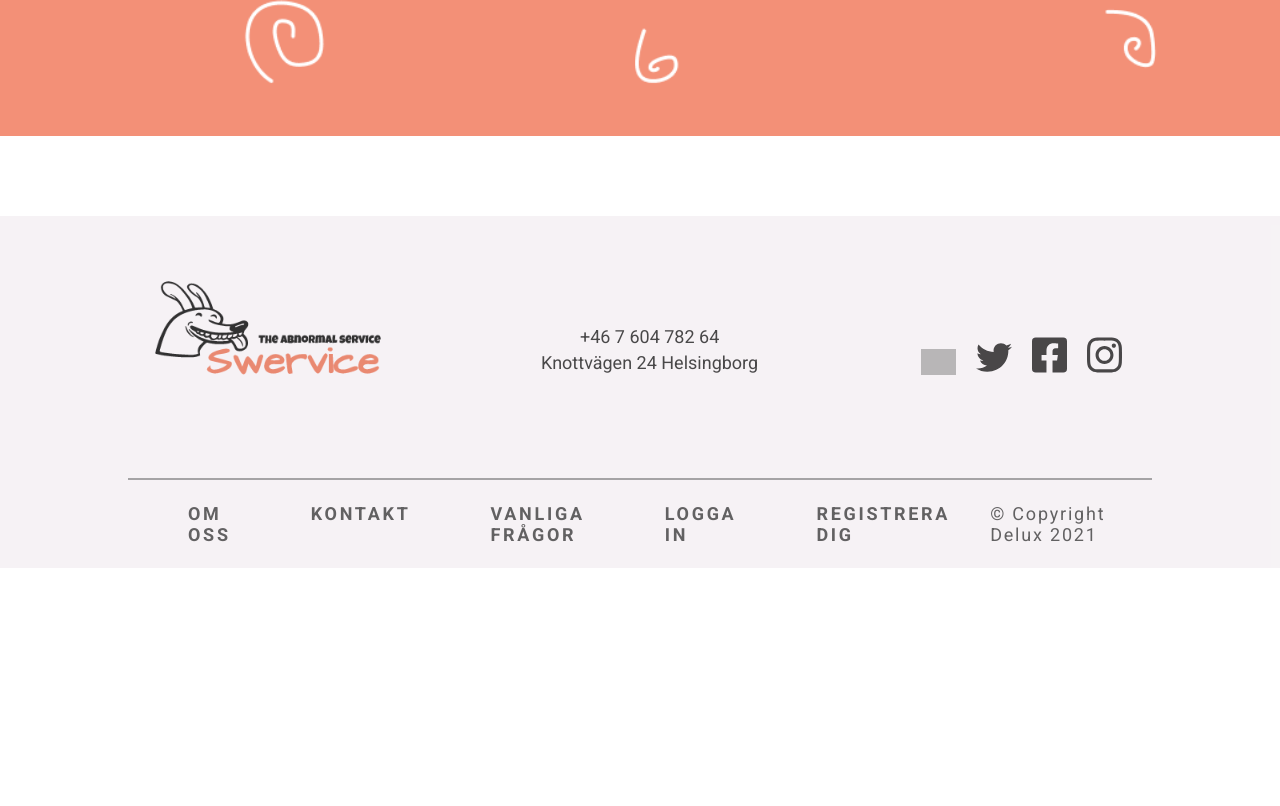
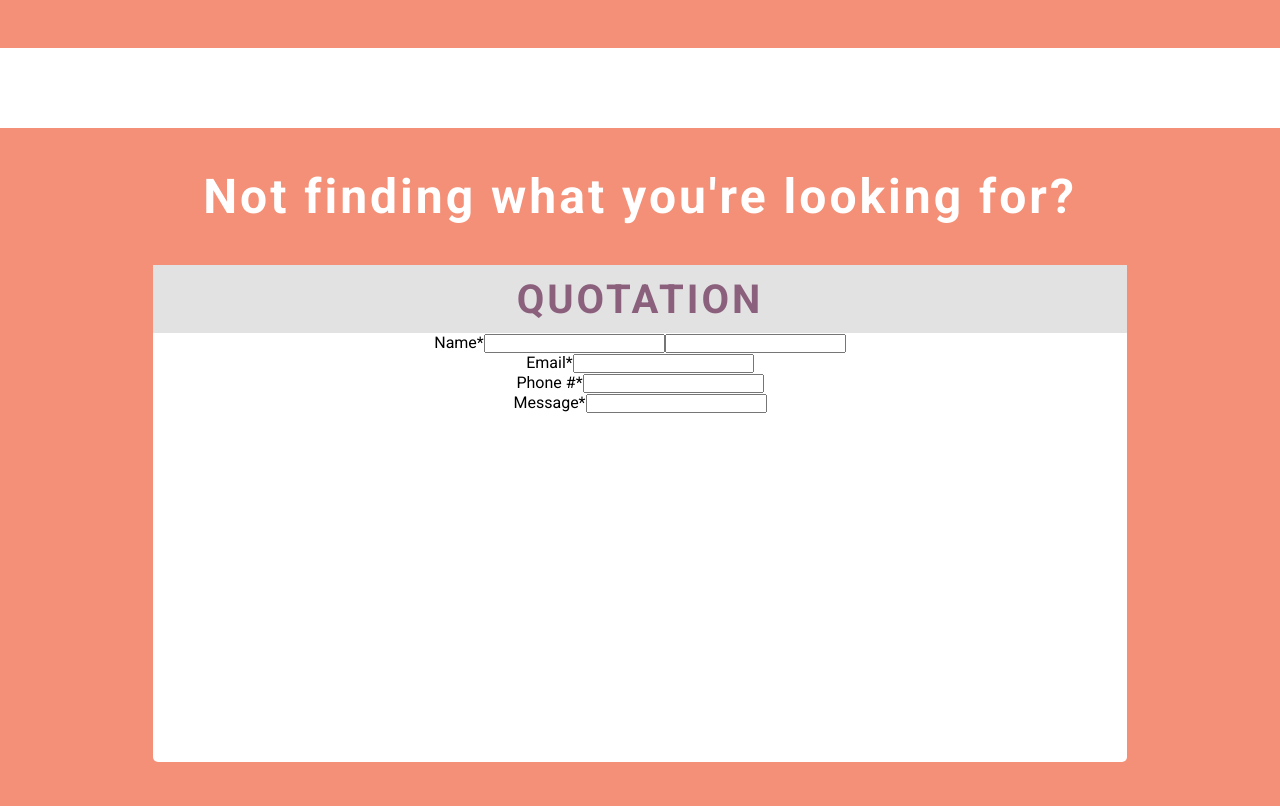
Before and after one commit to Sundholmare/grupparbete-agilt, a React (Create React App) app: page / in a window 1280 px wide. Shown: the part 1554-2360 px from the top of the page. Before the commit the page ends 2122 px from the top, so only its background shows below. Built offline with nearby package versions, Linux system fonts and the light colour scheme; grey boxes are pictures that could not be loaded.

Commit message:
jobbat med quota

```diff
--- a/src/App.js
+++ b/src/App.js
@@ -3,6 +3,7 @@ import Navbar from './components/Navbar';
 import About from './components/about/index';
 import Hero from './components/Hero';
 import Offer from './components/Offer';
+import Quotation from './components/Quotation'
 import Footer from './components/Footer'
 
 
@@ -14,6 +15,7 @@ function App() {
           <Navbar />
           <Hero />
           <Offer />
+          <Quotation />
           <Footer />
         </div>
       </div>
--- a/src/components/Hero/hero.module.css
+++ b/src/components/Hero/hero.module.css
@@ -1,7 +1,7 @@
 @import url("https://fonts.googleapis.com/css2?family=Roboto:wght@300;400;700&display=swap");
 
 .hero {
-  height: 100vh;
+  height: 89vh;
   background-color: #8a607d;
   display: flex;
   justify-content: center;
@@ -43,4 +43,10 @@
   letter-spacing: 2px;
   font-weight: bold;
   margin-top: 2rem;
+  cursor: pointer;
+  transition: all 0.3s;
 }
+
+.heroButton:hover {
+  background-color: #fb7554;
+}
--- a/src/components/Navbar/navbar.module.css
+++ b/src/components/Navbar/navbar.module.css
@@ -1,8 +1,9 @@
-@import url('https://fonts.googleapis.com/css2?family=Roboto:wght@300;400&display=swap');
+@import url("https://fonts.googleapis.com/css2?family=Roboto:wght@300;400&display=swap");
 
 .wrapper {
   height: 110px;
   padding: 0 20px;
+  box-shadow: 5px 5px 15px 5px #000000;
 }
 
 .content {
@@ -29,7 +30,7 @@
 
 .links a {
   text-decoration: none;
-  font-family: 'Roboto', sans-serif;
+  font-family: "Roboto", sans-serif;
   color: #131010;
   font-size: 14px;
   transition: all 0.3s;
@@ -56,7 +57,7 @@
   color: #ffffff;
   background: #131010;
   font-size: 12px;
-  font-family: 'Roboto', sans-serif;
+  font-family: "Roboto", sans-serif;
   transition: all 0.3s;
 }
 
--- a/src/components/Offer/offer.module.css
+++ b/src/components/Offer/offer.module.css
@@ -34,7 +34,7 @@
 .offerCardTwo,
 .offerCardThree {
   background-color: white;
-  height: 239px;
+  height: 259px;
   width: 239px;
   border-radius: 20px;
 }
--- /dev/null
+++ b/src/components/Quotation/index.js
@@ -0,0 +1,32 @@
+import Styles from "./quotation.module.css";
+
+
+const Quotation = () => {
+    return (
+      <div className={Styles.quota}>
+        <h1 className={Styles.quotaQuestion}>Not finding what you're looking for?</h1>
+        <div className={Styles.quotaBox}>
+            <div className={Styles.quotaTitleBox}>
+                <h1 className={Styles.quotaTitle}>QUOTATION</h1>
+            </div>
+            <form className={Styles.quotaForm}>
+                <label for="name">Name*
+                    <input type="text" id="name" name="fname" />
+                    <input type="text" id="name" name="lname" />
+                </label>
+                <label for="email">Email*
+                    <input type="text" id="email" name="email" />
+                </label>
+                <label for="phone">Phone #*
+                    <input type="text" id="phone" name="phone" />
+                </label>
+                <label for="message">Message*
+                    <input type="text" id="message" name="message" />
+                </label>
+            </form>
+        </div>
+      </div>
+    );
+  };
+
+  export default Quotation;
--- /dev/null
+++ b/src/components/Quotation/quotation.module.css
@@ -0,0 +1,47 @@
+@import url("https://fonts.googleapis.com/css2?family=Roboto:wght@300;400;700&display=swap");
+
+.quota {
+  background-color: #f39077;
+  height: 721px;
+  font-family: "Roboto", sans-serif;
+  text-align: center;
+  display: flex;
+  /* justify-content: center; */
+  align-items: center;
+  flex-direction: column;
+  margin-bottom: 5rem;
+}
+
+.quotaQuestion {
+  color: white;
+  padding: 2.5rem 0;
+  font-size: 3rem;
+  letter-spacing: 3px;
+}
+
+.quotaBox {
+  height: 497px;
+  width: 973.9px;
+  background-color: #ffffff;
+  text-align: center;
+  border-radius: 5px;
+}
+
+.quotaTitleBox {
+  background-color: #e3e2e2;
+  height: 68px;
+  display: flex;
+  align-items: center;
+  justify-content: center;
+}
+
+.quotaTitle {
+  color: #8a607d;
+  letter-spacing: 3px;
+  font-size: 2.5rem;
+}
+
+.quotaForm {
+  display: flex;
+  flex-direction: column;
+}
```
Also changed, not shown: src/images/loggor/logganamn.png (added).
